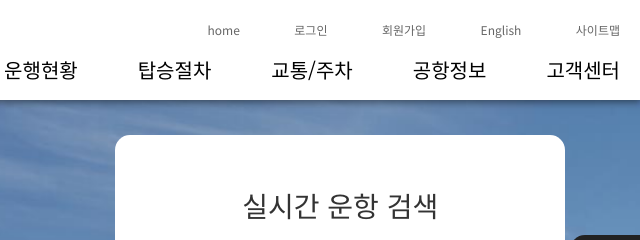
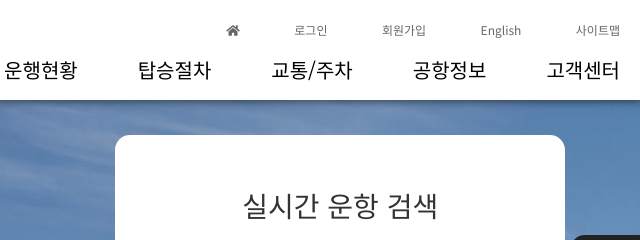
Before and after one commit to choieh/air, a plain HTML site: page index.html in a window 1280 px wide. Shown: the top 240 px of the page, 640-1280 px from the left. Drawn offline with nearby package versions, Linux system fonts and the light colour scheme.

Commit message:
nav home이동
nav home이동

```diff
--- a/css/header-footer-index.css
+++ b/css/header-footer-index.css
@@ -144,6 +144,17 @@ nav.on {
 
 .tnb a:nth-child(1) {
     margin-left: 0;
+}
+
+.tnb a:nth-child(1)>span{
+    font-size: 0;
+    color: transparent;
+}
+
+.tnb a:nth-child(1):before{
+    content: '\f015';
+    font-weight: 600;
+    font-family: 'Font Awesome 5 Free';
 }
 
 /*gnb-web*/
```
